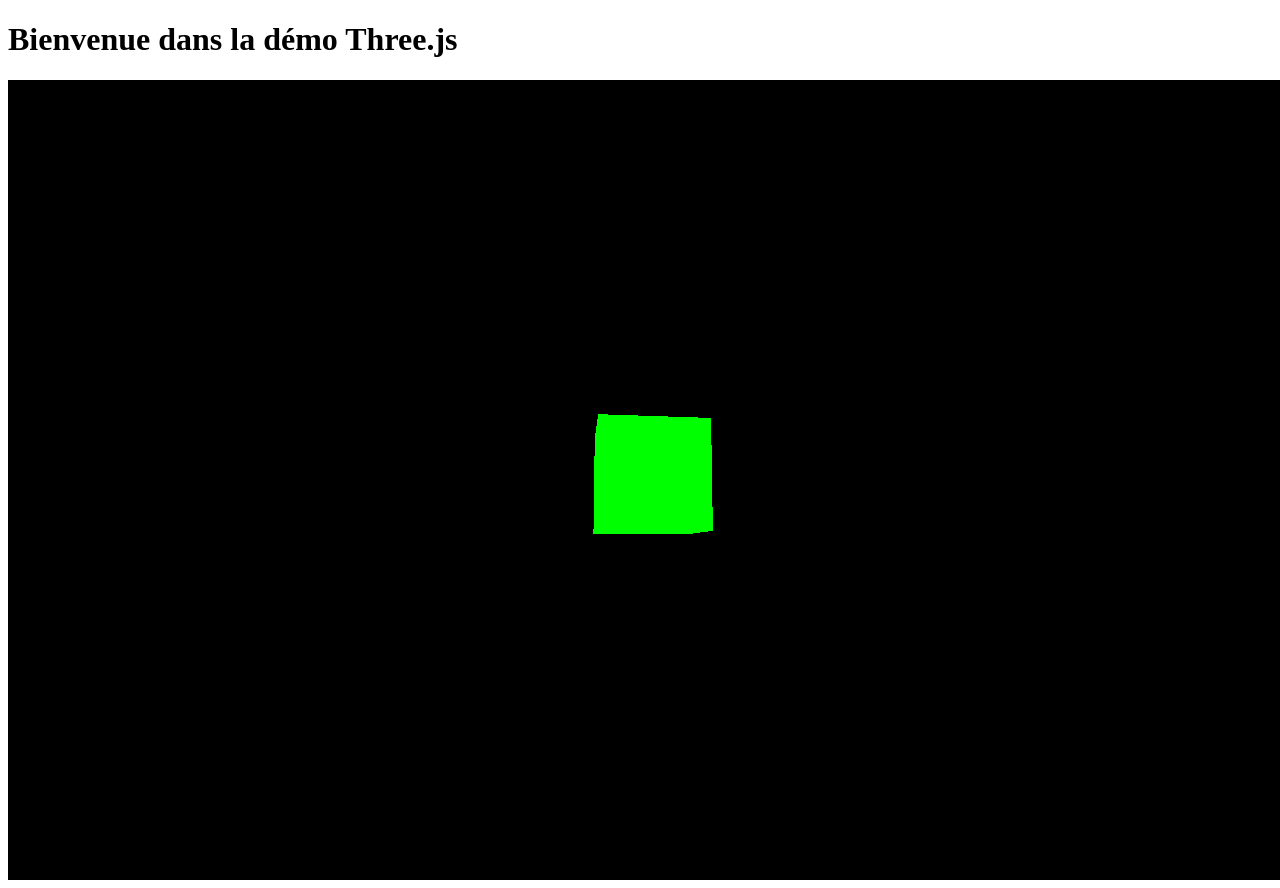
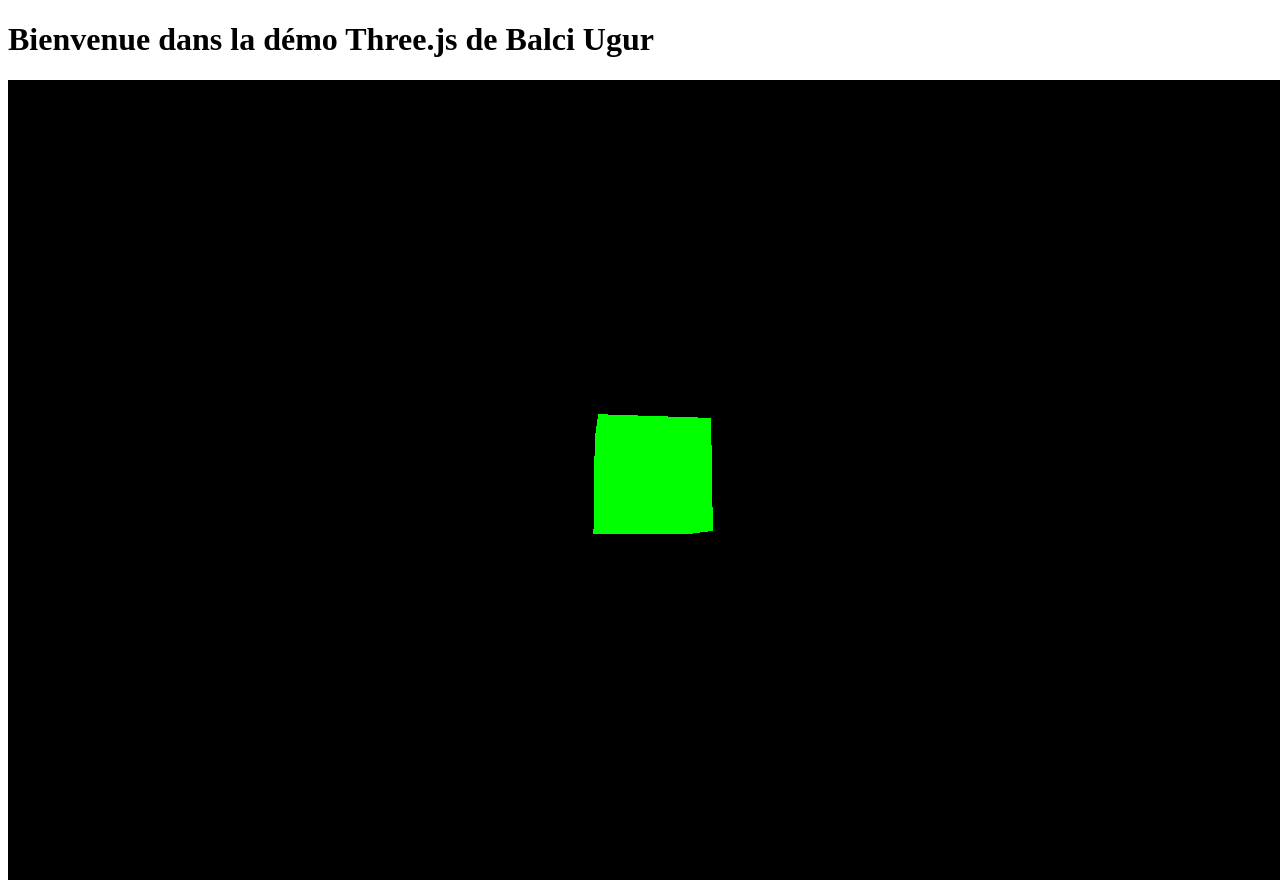
Before and after one commit to ugur84/Ter-Balci-threejs, a plain HTML site: page index.html in a window 1280 px wide. Drawn offline with nearby package versions, Linux system fonts and the light colour scheme.

Commit message:
Update index.html

```diff
--- a/index.html
+++ b/index.html
@@ -7,7 +7,7 @@
     <script src="https://cdnjs.cloudflare.com/ajax/libs/three.js/r128/three.min.js"></script>
 </head>
 <body>
-    <h1>Bienvenue dans la démo Three.js</h1>
+    <h1>Bienvenue dans la démo Three.js de Balci Ugur</h1>
     <script>
         // Créer une scène
         var scene = new THREE.Scene();
```
